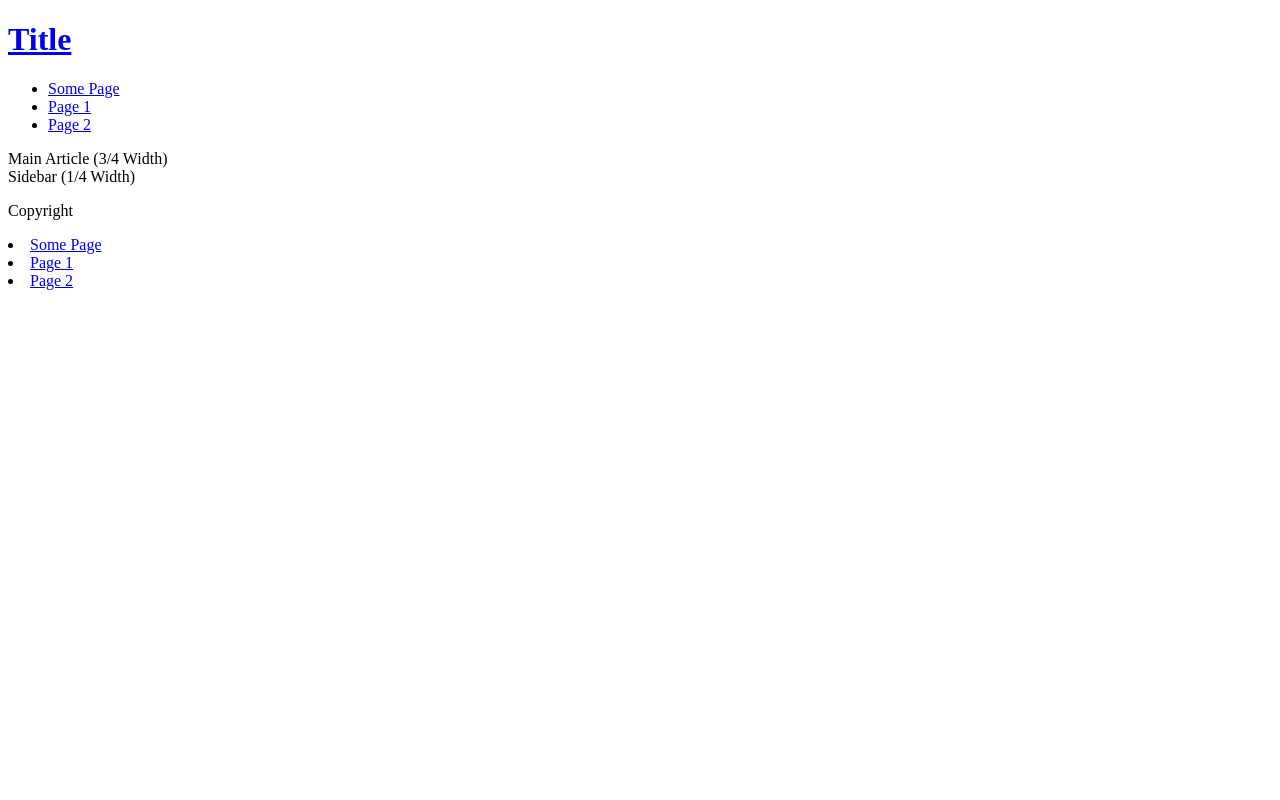
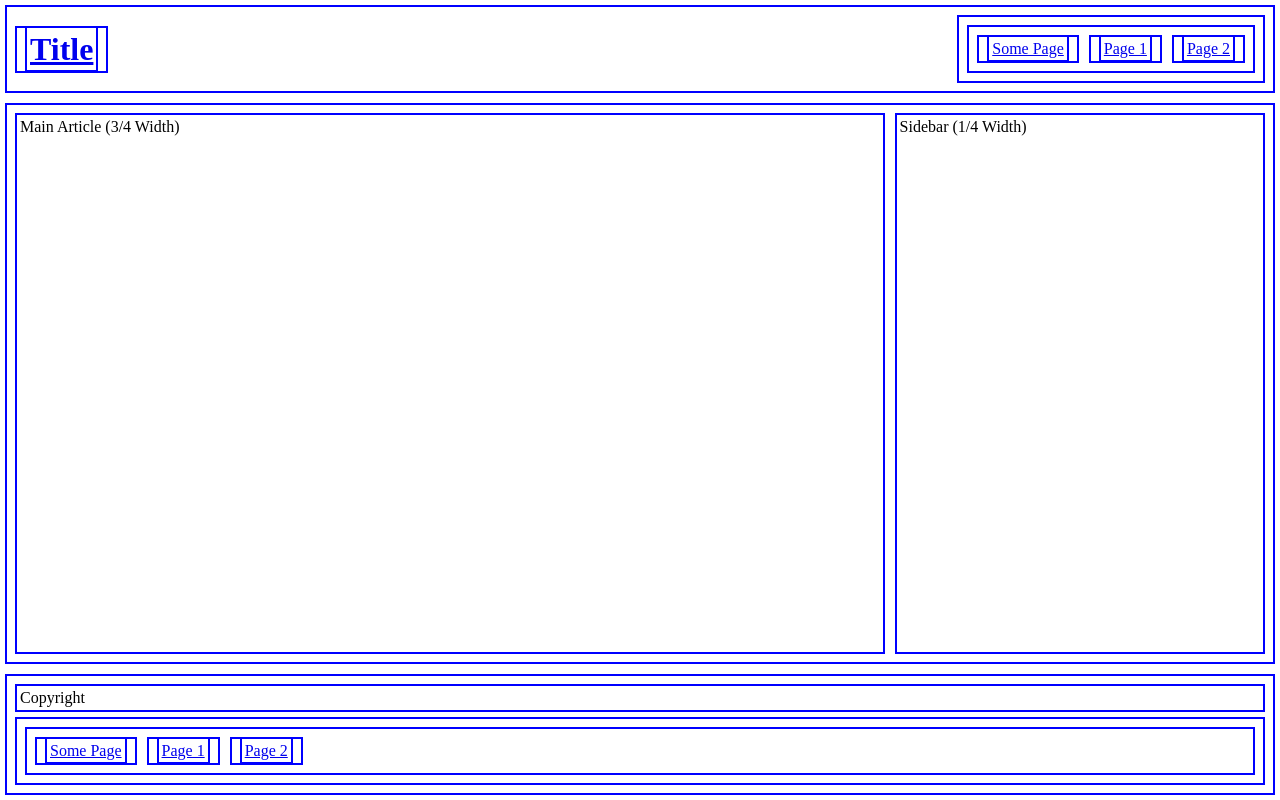
Before and after one commit to Tameikat92/First-Day-GC-Practice, a plain HTML site: page Flex Site Code Aling/index.html in a window 1280 px wide. Drawn offline with Linux system fonts and the light colour scheme.

Commit message:
animal resue

```diff
--- /dev/null
+++ b/Animal Rescue/styles.css
@@ -0,0 +1,95 @@
+/* Importing the Open Sans font */
+@import url('https://fonts.googleapis.com/css2?family=Open+Sans:wght@400;700&display=swap');
+
+/* Basic reset and body styling */
+body {
+    margin: 0; /* consistent starting point for layout*/
+    font-family: 'Open Sans', sans-serif;
+    background-color: #e8f6f3;
+}
+
+h1{
+   font-size: 2em;
+   color: black;
+   text-align: center;
+
+}
+ nav ul{
+    list-style: none;
+    padding: 0;
+    text-align: center;
+ }
+ nav ul li{
+    display: inline;
+    margin-right: 15px;
+ }
+ nav ul li a{
+    text-decoration: none;
+    color: aliceblue;
+ }
+
+button{
+    width: 100%;
+    padding: 10px;
+    margin: 20px 0;
+    background-color: rgb(18, 173, 160);
+    border: none;
+    font-size: 1em;
+    text-align: center;
+}
+button.adopt-button{
+    border-radius: 20px;
+
+}
+
+.donate-button{
+    border-radius: 10px;
+}
+
+.welcome{
+    text-align: center;
+    margin: 20px 0;
+
+}
+.welcome p {
+    color: #e8f6f3;
+}
+footer{
+    background-color: rgb(190, 83, 21);
+    text-align: center;
+    padding: 10px;
+    position: fixed;
+    bottom: 0;
+    width: 100%;
+}
+
+footer p {
+    margin: 0;
+    color: rgb(0, 0, 0);
+}
+footer a {
+    text-decoration: none;
+}
+
+h2 {
+    color: rgb(0, 0, 0);
+
+}
+
+#links{
+    float: right;
+    margin-right: ;
+}
+
+@media only screen and (min-width: 768px){
+
+   nav ul{
+    display: flex;
+    justify-content: center ;
+   }
+   nav ul li {
+    margin-right: right;
+   }
+
+
+}
--- a/Flex Site Code Aling/index.html
+++ b/Flex Site Code Aling/index.html
@@ -7,10 +7,10 @@
 </head>
 
 <body>
-    <header>
+    <header >
        <h1> <a href="#">Title</a> </h1>
        <nav>
-        <ul>
+        <ul class="nav-list">
             <li>  <a href="#">Some Page</a> </li>
             <li>  <a href="#">Page 1</a> </li>
             <li>  <a href="#">Page 2</a> </li>
@@ -19,17 +19,20 @@
        </nav>
     </header>
 
-    <main>
-<article>Main Article (3/4 Width)</article>
-<aside>Sidebar (1/4 Width)</aside>
+    <main class="main-content">
+            <article class="article">Main Article (3/4 Width)</article>
+            <aside class="aside">Sidebar (1/4 Width)</aside>
     </main>
 
     <footer>
  <p>Copyright</p>
  <nav>
+    <ul class="nav-list">
     <li>  <a href="#">Some Page</a> </li>
             <li>  <a href="#">Page 1</a> </li>
             <li>  <a href="#">Page 2</a> </li>
+        </ul>
+
  </nav>
     </footer>
 
--- a/Flex Site Code Aling/styles.css
+++ b/Flex Site Code Aling/styles.css
@@ -0,0 +1,50 @@
+
+/* this symbol * assigns style to everything on this page and document. */
+*{
+    border: 2px solid blue;
+    margin: 5px;
+    padding: 3px;
+
+}
+/* we style html and body because it structures the page*/
+html,
+body{
+    margin: 0;
+    padding: 0;
+    border: none;
+}
+
+body{
+    height: 100vh; /* entire height of screen no matter how much content there is*/
+    display: flex;
+    flex-direction: column;
+}
+
+header{
+    display: flex;
+    justify-content: space-between;
+    align-items: center;
+}
+
+/* could add footer to header since they have the same properties*/
+.footer{
+    display: flex;
+    justify-content: center;
+    align-items: center;
+
+}
+.nav-list{
+    display: flex; /* align horizontally*/
+    list-style: none;
+}
+
+.main-content{
+    display: flex;
+    flex-grow: 1;
+}
+.article{
+    flex-grow: 3; /* takes up a third of the page*/
+}
+.aside{
+    flex-grow: 1;
+}
```
Also changed, not shown: Animal Rescue/index.html (added, +55 -0 lines).
